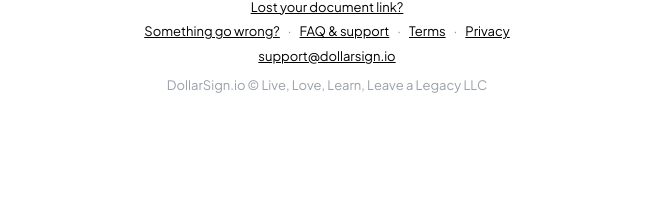
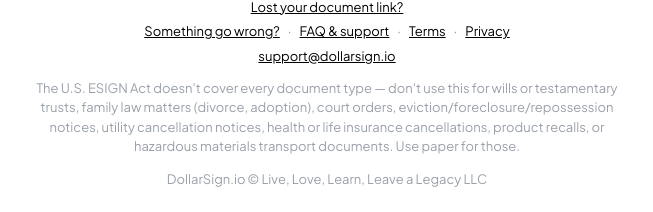
Before and after one commit to livelovelearnleavealegacy-droid/dollarsign-io, a Next.js app: page / in a window 1280 px wide. Shown: the part 1503-1715 px from the top of the page, without its empty margins (313-966 px from the left). Before the commit the page ends 1624 px from the top, so only its background shows below. Built offline with nearby package versions, Linux system fonts and the light colour scheme; no server answers.

Commit message:
Update layout.js

```diff
--- a/app/layout.js
+++ b/app/layout.js
@@ -55,7 +55,17 @@
           <div>
             <a href="mailto:support@dollarsign.io" style={footerLink}>support@dollarsign.io</a>
           </div>
-          <div style={{ marginTop: 4 }}>
+          {/* Moved out of the editor and into the footer so it sits on
+              every page rather than only the one where a document is
+              being set up — same size and weight as the links above. */}
+          <div style={{ maxWidth: 620, margin: "10px auto 0", lineHeight: 1.5, color: "#9AA0AA" }}>
+            The U.S. ESIGN Act doesn&apos;t cover every document type — don&apos;t use this for wills or
+            testamentary trusts, family law matters (divorce, adoption), court orders,
+            eviction/foreclosure/repossession notices, utility cancellation notices, health or life
+            insurance cancellations, product recalls, or hazardous materials transport documents. Use
+            paper for those.
+          </div>
+          <div style={{ marginTop: 10 }}>
             DollarSign.io © Live, Love, Learn, Leave a Legacy LLC
           </div>
         </footer>
```
